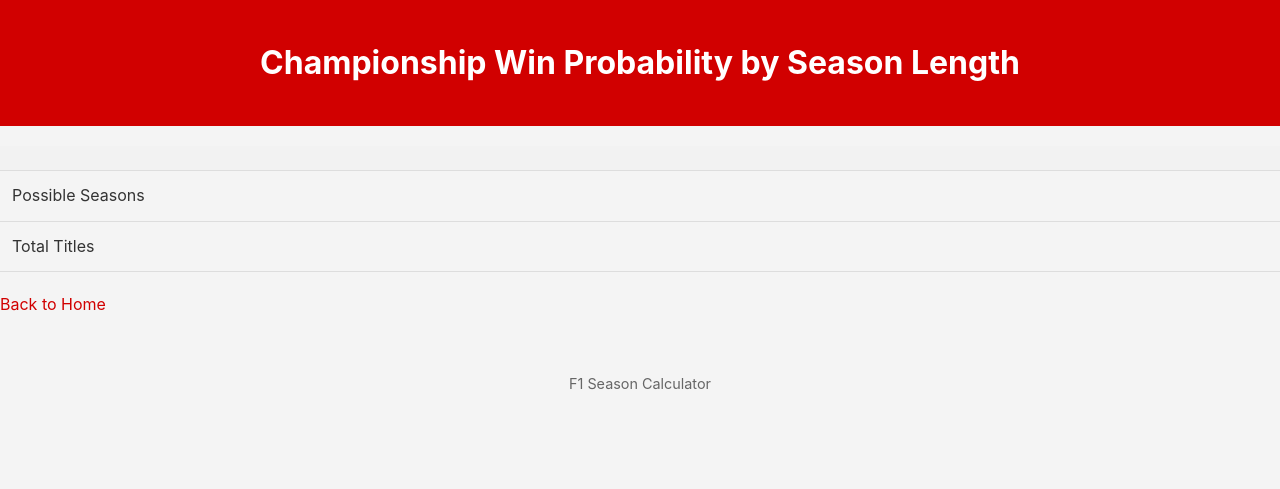
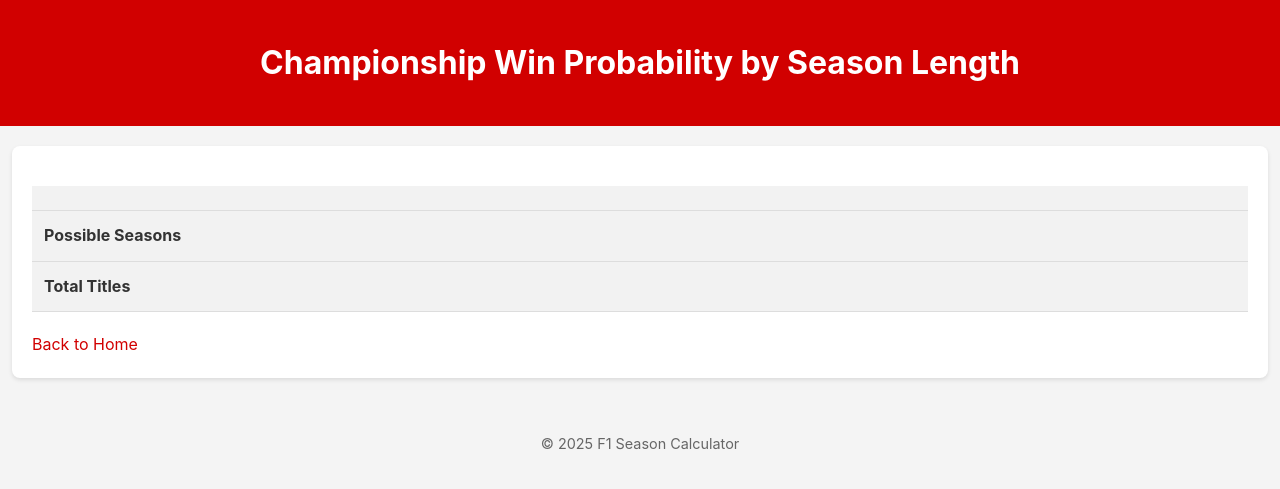
Before and after one commit to NikoKiru/F1_Season_Calculator, a Python web app: template templates/championship_win_probability.html in a window 1280 px wide. Shown: the top 489 px of the page. Run offline with Jinja, Linux system fonts and the light colour scheme; the template is opened without the code that fills it, so the values that code supplies are empty.

Commit message:
Refactor championship win probability table for improved semantics and styling

```diff
--- a/templates/championship_win_probability.html
+++ b/templates/championship_win_probability.html
@@ -10,6 +10,7 @@
     <header>
         <h1>Championship Win Probability by Season Length</h1>
     </header>
+    <main style="max-width: 95%;">
         <div style="overflow-x:auto;">
             <table class="standings-table">
                 <thead>
@@ -19,14 +20,16 @@
                             <th>{{ length }}</th>
                         {% endfor %}
                     </tr>
+                </thead>
+                <tbody>
                     <tr>
-                        <td>Possible Seasons</td>
+                        <th>Possible Seasons</th>
                         {% for seasons in data.possible_seasons %}
                             <td>{{ seasons }}</td>
                         {% endfor %}
                     </tr>
                     <tr>
-                        <td>Total Titles</td>
+                        <th>Total Titles</th>
                         {% for length in data.season_lengths %}
                             {% if length == 1 %}
                                 <td>No.</td>
@@ -35,11 +38,9 @@
                             {% endif %}
                         {% endfor %}
                     </tr>
-                </thead>
-                <tbody>
                     {% for driver in data.drivers_data %}
                     <tr>
-                        <td>{{ data.driver_names[driver.driver] }}</td>
+                        <th>{{ data.driver_names[driver.driver] }}</th>
                         {% for i in range(data.season_lengths|length) %}
                             {% if data.season_lengths[i] == 1 %}
                                 <td>{{ driver.wins_per_length[i] }}</td>
@@ -55,7 +56,7 @@
         <a href="{{ url_for('views.index') }}" class="back-link">Back to Home</a>
     </main>
     <footer>
-        <p>F1 Season Calculator</p>
+        <p>&copy; 2025 F1 Season Calculator</p>
     </footer>
 </body>
 </html>
```
